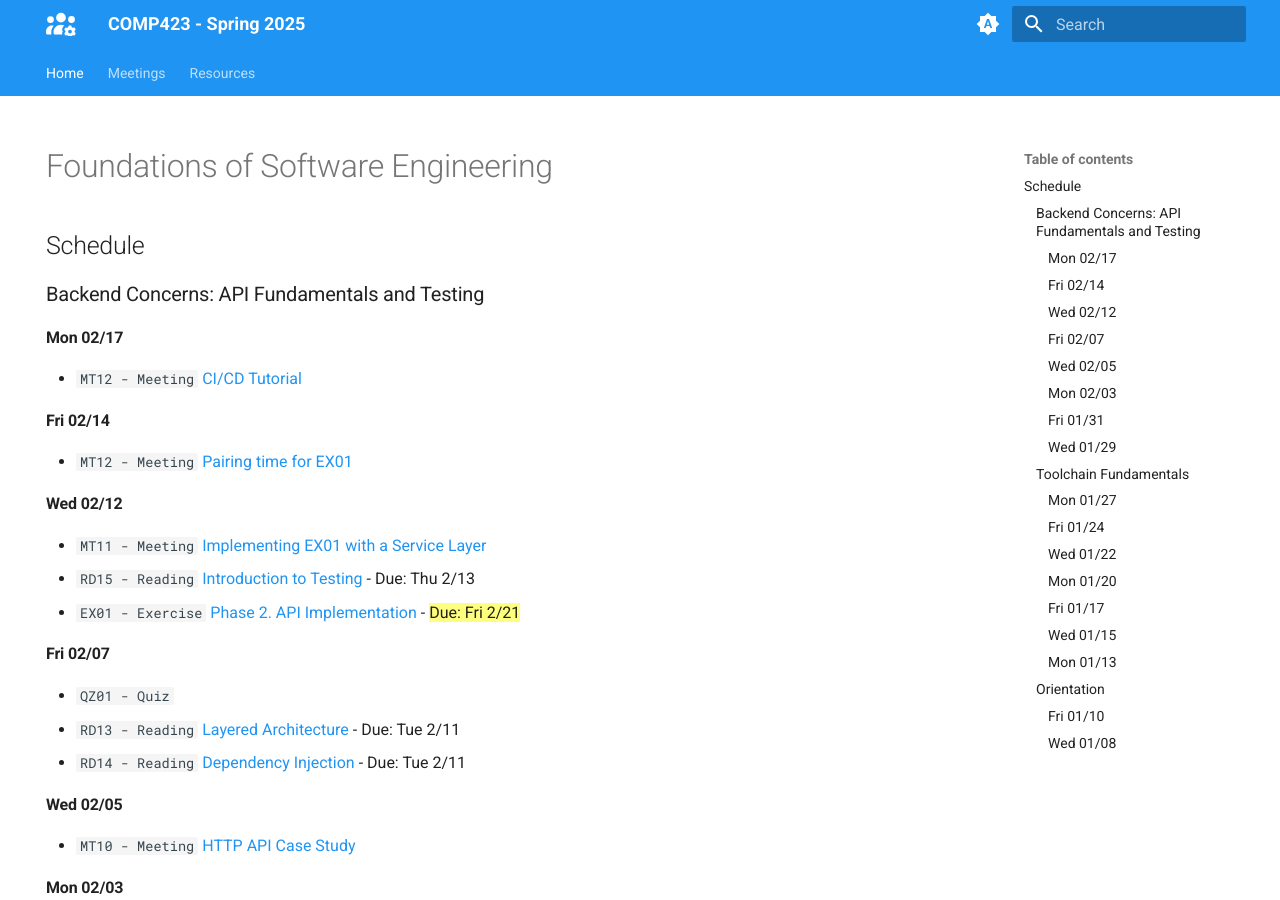
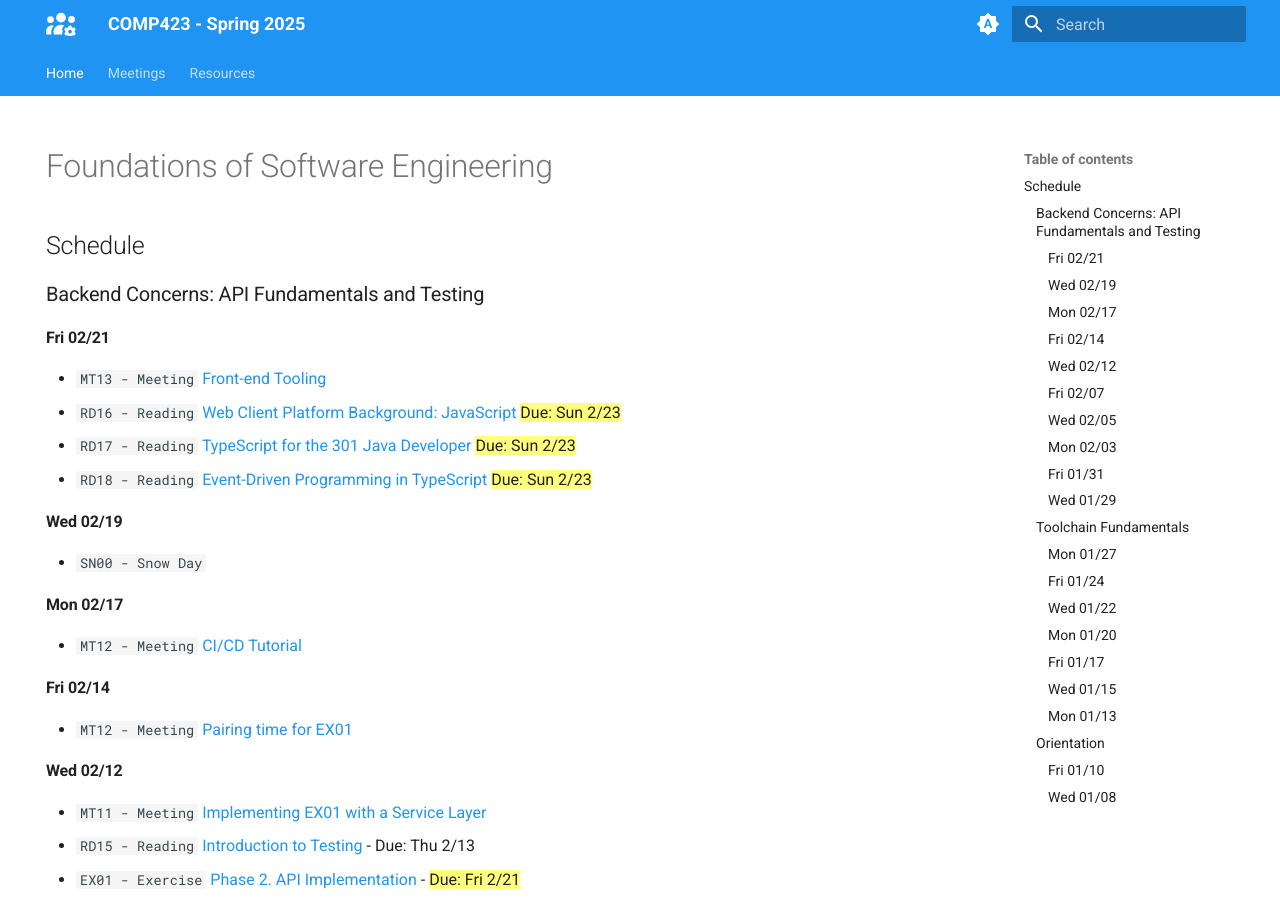
Before and after one commit to comp423-25s/comp423-25s.github.io, an MkDocs documentation site: the page built from docs/index.md, in a window 1280 px wide and 900 px high. Built offline with MkDocs 1.6.1 and Material for MkDocs 9.7.7, drawn with Linux system fonts in a browser that asks for light colours; some of the changed text lies outside the part shown.

Commit message:
Add todays info

```diff
--- a/docs/index.md
+++ b/docs/index.md
@@ -8,6 +8,17 @@ hide:
 ## Schedule
 
 ### Backend Concerns: API Fundamentals and Testing
+
+#### Fri 02/21
+
+* `MT13 - Meeting` [Front-end Tooling](./meetings/2025_02_21.md)
+* `RD16 - Reading` [Web Client Platform Background: JavaScript](./resources/frontend/1-tools.md) ==Due: Sun 2/23==
+* `RD17 - Reading` [TypeScript for the 301 Java Developer](./resources/frontend/2-typescript.md) ==Due: Sun 2/23==
+* `RD18 - Reading` [Event-Driven Programming in TypeScript](./resources/frontend/3-event-driven.md) ==Due: Sun 2/23==
+
+#### Wed 02/19
+
+* `SN00 - Snow Day`
 
 #### Mon 02/17
 
```
Also changed, not shown: docs/meetings/2025_02_21.md (added, +11 -0 lines).
